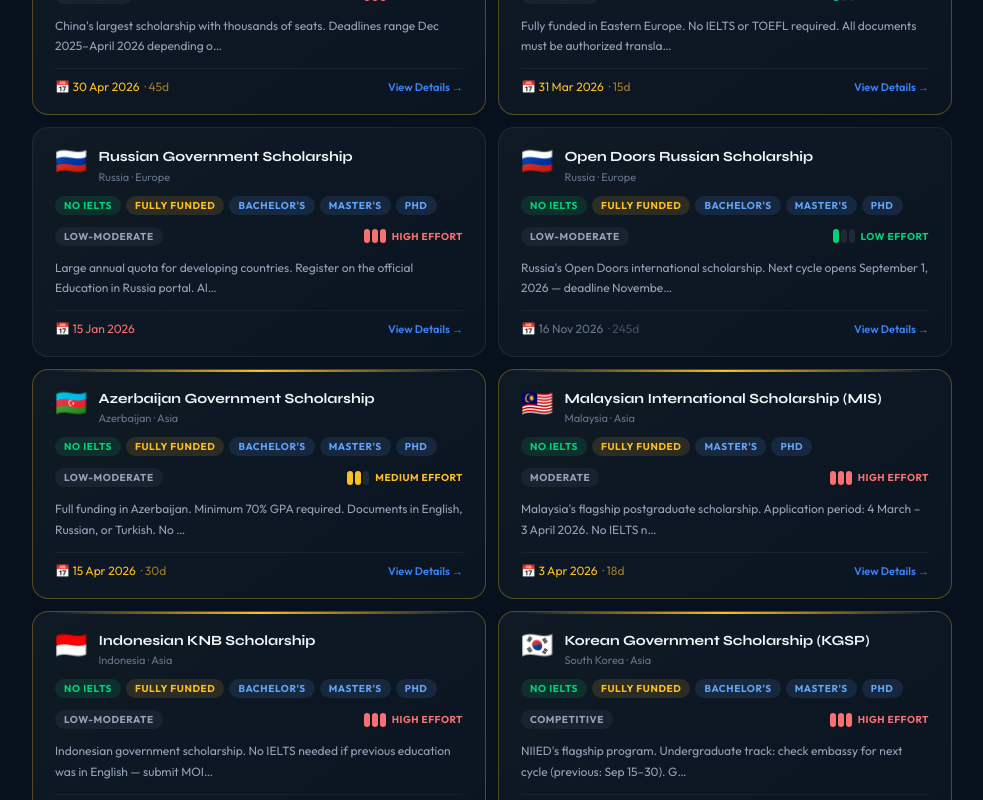
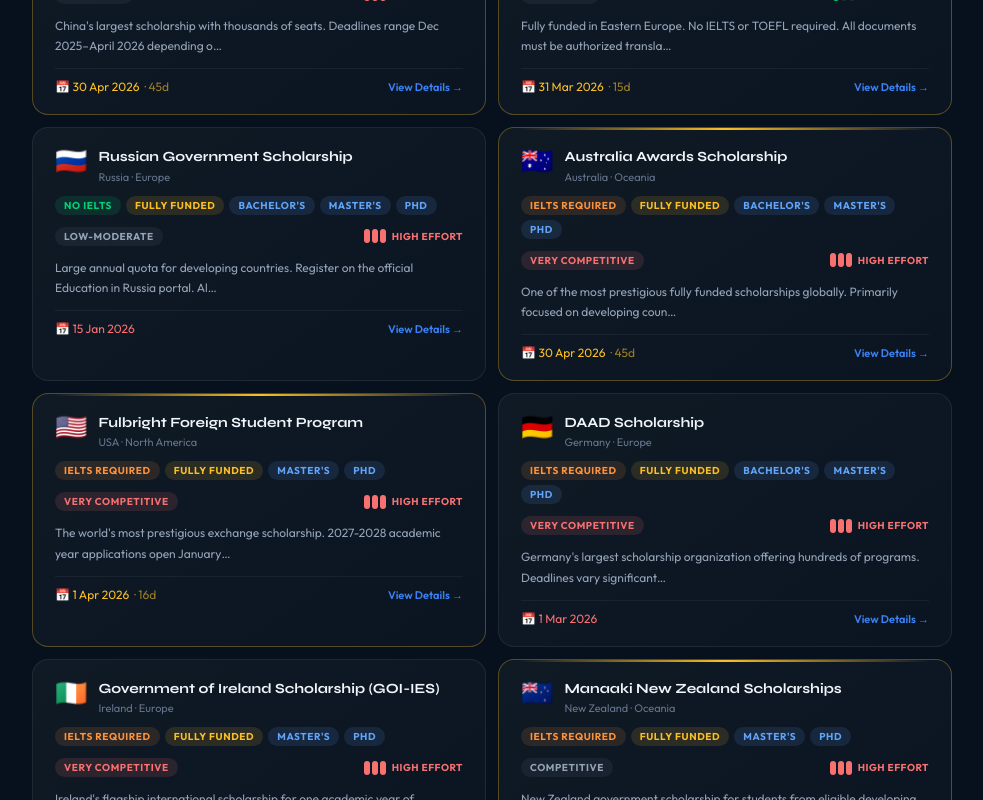
Before and after one commit to Fundedout/Fundedout-app, a React (Vite) app: page / in a window 1280 px wide. Shown: the part 920-1720 px from the top of the page, without its empty margins (148-1131 px from the left). Built offline with nearby package versions, Linux system fonts and the light colour scheme.

Commit message:
Update App.jsx

```diff
--- a/src/App.jsx
+++ b/src/App.jsx
@@ -167,6 +167,11 @@
   { id: 3, intensity: "High", opens: "2025-12-15", name: "Chinese Government Scholarship (CSC)", country: "China", flag: "🇨🇳", region: "Asia", levels: ["Bachelor's", "Master's", "PhD"], ielts: false, funded: true, amount: "Full tuition + free accommodation + monthly stipend (2,500–3,500 CNY)", deadline: "2026-04-30", fields: ["All Fields"], description: "China's largest scholarship with thousands of seats. Deadlines range Dec 2025–April 2026 depending on track. Apply via the CSC online system or your nearest Chinese embassy. Early application strongly recommended.", link: "https://www.campuschina.org", difficulty: "Moderate", docs: ["Notarized Highest Diploma", "Academic Transcripts", "Detailed Study Plan (800+ words for postgrad)", "Recommendation Letter x2 (postgrad)", "Foreigner Physical Examination Form", "Non-Criminal Record Report", "Valid Passport Copy", "English / Chinese Proficiency Proof", "Pre-Admission Letter (if applicable)"] },
   { id: 4, intensity: "Low", opens: "2026-02-16", name: "Romanian Government Scholarship", country: "Romania", flag: "🇷🇴", region: "Europe", levels: ["Bachelor's", "Master's", "PhD"], ielts: false, funded: true, amount: "Full tuition + accommodation + monthly stipend (65 EUR)", deadline: "2026-03-31", fields: ["All Fields"], description: "Fully funded in Eastern Europe. No IELTS or TOEFL required. All documents must be authorized translations in Romanian, English, French, or Spanish. Submit via the Study in Romania portal.", link: "https://scholarships.studyinromania.gov.ro", difficulty: "Moderate", docs: ["Academic Transcripts", "Diplomas / Baccalaureate Certificate", "Birth Certificate", "Passport (first 3 pages)", "CV"] },
   { id: 5, intensity: "High", opens: "2025-10-15", name: "Russian Government Scholarship", country: "Russia", flag: "🇷🇺", region: "Europe", levels: ["Bachelor's", "Master's", "PhD"], ielts: false, funded: true, amount: "Full tuition + dormitory + monthly stipend", deadline: "2026-01-15", fields: ["Engineering", "Medicine", "Sciences", "Arts"], description: "Large annual quota for developing countries. Register on the official Education in Russia portal. All documents must be notarized and translated into Russian. Apply early — January 15 deadline.", link: "https://education-in-russia.com", difficulty: "Low-Moderate", docs: ["Valid Passport (18+ months validity beyond arrival)", "Academic Certificates / Transcripts (HSSC / Bachelor's)", "Medical Health Certificate", "HIV-Negative Certificate", "Completed Application Form", "Notarized Russian-Translated Document Portfolio"] },
+  { id: 20, intensity: "High", opens: "2026-02-01", name: "Australia Awards Scholarship", country: "Australia", flag: "🇦🇺", region: "Oceania", levels: ["Bachelor's", "Master's", "PhD"], ielts: true, funded: true, amount: "Full tuition + living allowance + airfare + health insurance + establishment allowance", deadline: "2026-04-30", fields: ["All Fields"], description: "One of the most prestigious fully funded scholarships globally. Primarily focused on developing countries in the Indo-Pacific region. Requires strong academic record, 5+ years work experience, IELTS 6.5+, and a focus on development impact in your home country.", link: "https://www.dfat.gov.au/people-to-people/australia-awards/australia-awards-scholarships", difficulty: "Very Competitive", docs: ["Certified Academic Transcripts", "Degree Certificates", "CV / Resume", "English Proficiency Proof (IELTS 6.5+ / TOEFL / PTE)", "Passport / Identity Proof", "Completed Referee Reports x2", "NOC from Employer (public sector applicants)", "Completed Online Application Form"] },
+  { id: 21, intensity: "High", opens: "2026-01-01", name: "Fulbright Foreign Student Program", country: "USA", flag: "🇺🇸", region: "North America", levels: ["Master's", "PhD"], ielts: true, funded: true, amount: "Full tuition + monthly stipend + airfare + health insurance", deadline: "2026-04-01", fields: ["All Fields"], description: "The world's most prestigious exchange scholarship. 2027-2028 academic year applications open January 2026 with major deadlines April 1, 2026. Highly competitive — requires strong academic background, leadership potential, and clear research objectives.", link: "https://foreign.fulbrightonline.org", difficulty: "Very Competitive", docs: ["Completed Online Application Form", "CV / Resume", "Personal Statement", "Study / Research Objectives Essay", "Recommendation Letter x3", "Academic Transcripts / Diplomas (with English translations)", "TOEFL / IELTS Score", "GRE Score (program dependent)", "Passport Copy"] },
+  { id: 22, intensity: "High", opens: "2025-10-01", name: "DAAD Scholarship", country: "Germany", flag: "🇩🇪", region: "Europe", levels: ["Bachelor's", "Master's", "PhD"], ielts: true, funded: true, amount: "Full tuition + monthly stipend (€934 for graduates) + health insurance + travel allowance + rent subsidy", deadline: "2026-03-01", fields: ["All Fields"], description: "Germany's largest scholarship organization offering hundreds of programs. Deadlines vary significantly by program — check the official DAAD portal for your specific course. German or English language programs available.", link: "https://www.daad.de/en/studying-in-germany/requirements/application-process", difficulty: "Very Competitive", docs: ["Completed DAAD Application Form", "Signed Europass CV", "Motivation Letter (1–3 pages)", "Academic Transcripts / Degrees", "Language Proficiency Proof (IELTS / TOEFL or German)", "Recommendation Letter (professional)", "Employment Proof", "Signed DAAD Checklist"] },
+  { id: 23, intensity: "High", opens: "2026-01-29", name: "Government of Ireland Scholarship (GOI-IES)", country: "Ireland", flag: "🇮🇪", region: "Europe", levels: ["Master's", "PhD"], ielts: true, funded: true, amount: "Full fee waiver + €10,000 stipend for one academic year", deadline: "2026-03-12", fields: ["All Fields"], description: "Ireland's flagship international scholarship for one academic year of postgraduate study. Requires a valid Irish university offer letter before applying. Competitive but accessible for strong applicants with a confirmed university place.", link: "https://hea.ie/policy/internationalisation/goi-ies", difficulty: "Very Competitive", docs: ["Valid Irish University Offer Letter", "Recommendation Letter x2 (academic)", "Personal Statement (500 words)", "Academic Transcripts", "CV", "IELTS / TOEFL Proof (6.5+)"] },
+  { id: 24, intensity: "High", opens: "2026-03-01", name: "Manaaki New Zealand Scholarships", country: "New Zealand", flag: "🇳🇿", region: "Oceania", levels: ["Master's", "PhD"], ielts: true, funded: true, amount: "Full tuition + living allowance + return airfare + health insurance", deadline: "2026-03-31", fields: ["All Fields"], description: "New Zealand government scholarship for students from eligible developing countries. Focused on development impact. Requires work experience evidence alongside strong academic background. Applications open March 1 and close March 31, 2026.", link: "https://www.nzscholarships.govt.nz", difficulty: "Competitive", docs: ["Valid International Passport", "Certified Academic Certificates / Diplomas / Transcripts", "CV", "IELTS / TOEFL Certificate", "Evidence of Work Experience (paid, unpaid, or voluntary)", "Birth Certificate or equivalent ID"] },
   { id: 19, intensity: "Low", opens: "2026-09-01", name: "Open Doors Russian Scholarship", country: "Russia", flag: "🇷🇺", region: "Europe", levels: ["Bachelor's", "Master's", "PhD"], ielts: false, funded: true, amount: "Full tuition + dormitory + monthly stipend", deadline: "2026-11-16", fields: ["Engineering", "Medicine", "Sciences", "Arts", "Humanities"], description: "Russia's Open Doors international scholarship. Next cycle opens September 1, 2026 — deadline November 16, 2026. All documents uploaded online in English or Russian. Supporting documents like certificates and awards are highly recommended.", link: "https://od.globaluni.ru", difficulty: "Low-Moderate", docs: ["Completed Online Application", "Valid Passport / ID Copy", "Academic Transcripts", "Degree Certificates", "Motivation Letter", "CV", "Supporting Certificates / Awards (recommended)"] },
   { id: 6, intensity: "Medium", opens: "2026-02-16", name: "Azerbaijan Government Scholarship", country: "Azerbaijan", flag: "🇦🇿", region: "Asia", levels: ["Bachelor's", "Master's", "PhD"], ielts: false, funded: true, amount: "Tuition + accommodation + monthly stipend", deadline: "2026-04-15", fields: ["All Fields"], description: "Full funding in Azerbaijan. Minimum 70% GPA required. Documents in English, Russian, or Turkish. No IELTS needed if your previous education was in English — submit an MOI certificate instead.", link: "https://studyinazerbaijan.edu.az", difficulty: "Low-Moderate", docs: ["Completed Nomination Form", "Certified Academic Diplomas / Transcripts (min 70% GPA)", "Valid Passport Copy", "Medical Certificate (incl. HIV, Hepatitis B/C)", "CV / Résumé", "Motivation Letter", "MOI Certificate (if prev. education in English) OR IELTS / TOEFL"] },
   { id: 7, intensity: "High", opens: "2026-03-04", name: "Malaysian International Scholarship (MIS)", country: "Malaysia", flag: "🇲🇾", region: "Asia", levels: ["Master's", "PhD"], ielts: false, funded: true, amount: "Full tuition + monthly allowance (RM 1,500–2,000) + return airfare", deadline: "2026-04-03", fields: ["STEM", "Economics", "Social Sciences"], description: "Malaysia's flagship postgraduate scholarship. Application period: 4 March – 3 April 2026. No IELTS needed if your previous degree was taught in English — submit MOI certificate. Apply via KPT MIS Online Application System.", link: "https://biasiswa.mohe.gov.my/INTER/index.php", difficulty: "Moderate", docs: ["Certified Passport Copy (6+ months validity)", "Academic Transcripts", "MOI Certificate (if prev. degree in English) OR IELTS / TOEFL", "Recommendation Letter x2", "CV", "Research Proposal (for research-based programs)", "Admission Letter from Malaysian University"] },
@@ -190,7 +195,7 @@
   accepted:      { label: "Accepted 🎉",  color: "#00d278", bg: "rgba(0,210,120,0.15)" },
   rejected:      { label: "Rejected",     color: "#f87171", bg: "rgba(248,113,113,0.12)" },
 };
-const REGIONS = ["All", "Asia", "Europe", "Middle East", "Africa"];
+const REGIONS = ["All", "Asia", "Europe", "Middle East", "Africa", "Oceania", "North America"];
 const LEVELS  = ["All", "Bachelor's", "Master's", "PhD"];
 function getDaysLeft(d) { return Math.ceil((new Date(d) - new Date()) / 86400000); }
 
```
